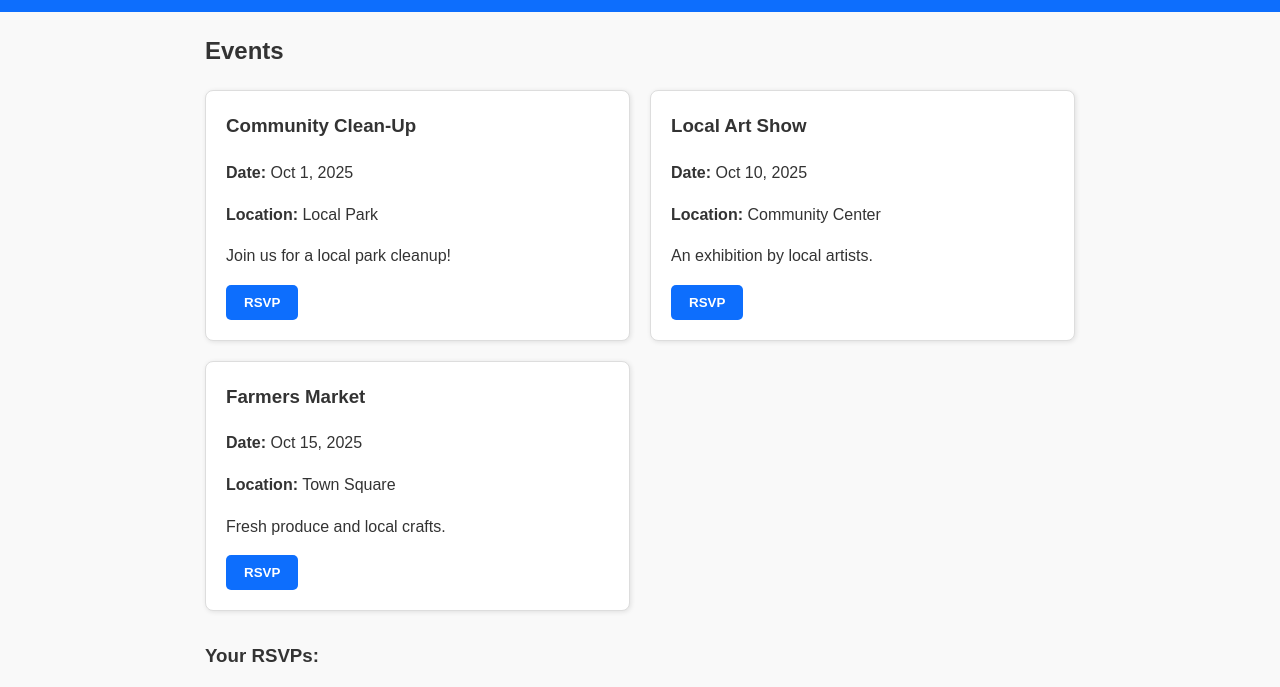
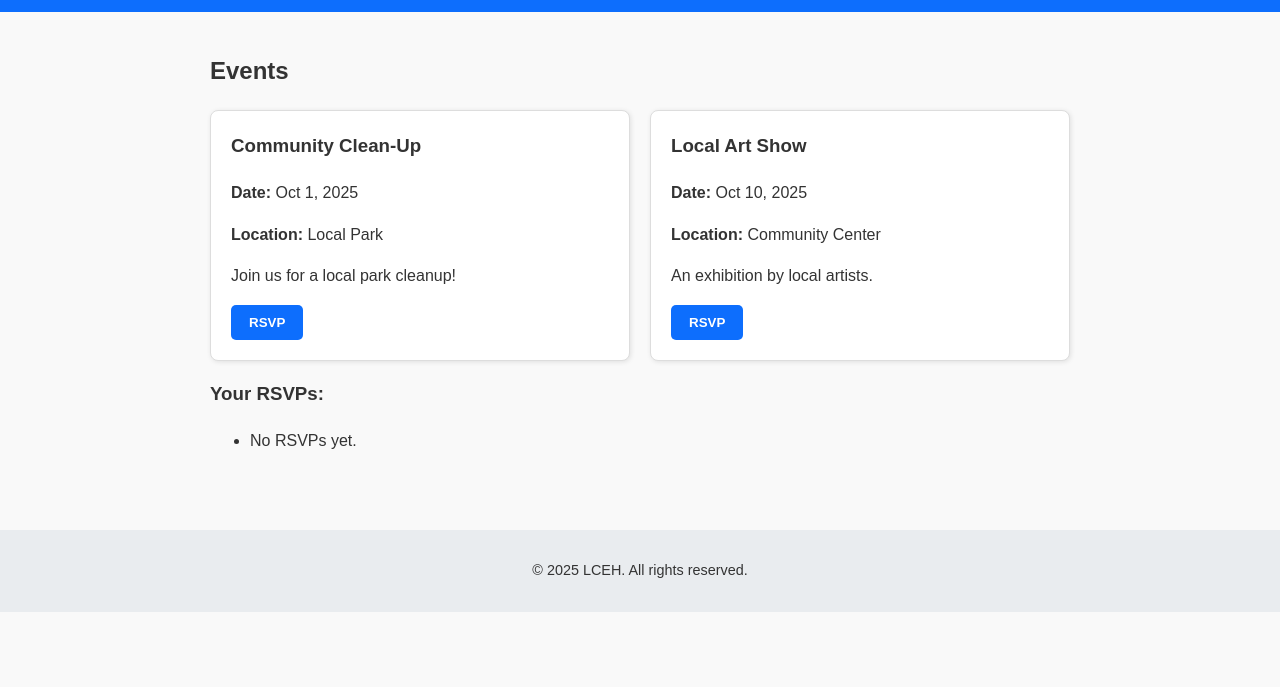
Before and after one commit to precious0011/cummunity-event-HP, a plain HTML site: page index.html in a window 1280 px wide. Both pictures are taken after a click on the link "Events". Shown: the part 64-751 px from the top of the page. Drawn offline with Linux system fonts and the light colour scheme.

Commit message:
Update index.html

```diff
--- a/index.html
+++ b/index.html
@@ -11,9 +11,9 @@
   body {
     font-family: Arial, sans-serif;
     margin: 0; padding: 0;
+    line-height: 1.6;
     background: #f9f9f9;
     color: #333;
-    line-height: 1.6;
   }
   header {
     background-color: #0d6efd;
@@ -38,9 +38,9 @@
     text-decoration: underline;
   }
   main {
+    padding: 20px;
     max-width: 900px;
-    margin: 20px auto;
-    padding: 0 15px;
+    margin: auto;
   }
   .hero {
     background-color: #e9ecef;
@@ -66,7 +66,6 @@
     display: grid;
     grid-template-columns: repeat(auto-fill,minmax(280px,1fr));
     gap: 20px;
-    margin-bottom: 30px;
   }
   .event-card {
     background-color: white;
@@ -91,19 +90,8 @@
     background-color: #084ecf;
   }
   .event-card button:disabled {
-    background-color: #6c757d;
+    background-color: gray;
     cursor: default;
-  }
-  #rsvp-list {
-    background: white;
-    padding: 20px;
-    border-radius: 8px;
-    box-shadow: 1px 1px 5px rgba(0,0,0,0.1);
-    max-width: 600px;
-    margin: auto;
-  }
-  #rsvp-list li {
-    margin-bottom: 10px;
   }
   footer {
     text-align: center;
@@ -112,7 +100,6 @@
     background-color: #e9ecef;
     margin-top: 40px;
   }
-  /* Hide all sections by default except active */
   section { display: none; }
   section.active { display: block; }
   form {
@@ -134,6 +121,9 @@
   label {
     font-weight: bold;
   }
+  #rsvp-list {
+    margin-top: 10px;
+  }
 </style>
 </head>
 <body>
@@ -153,18 +143,15 @@
   <section id="home" class="active hero">
     <h2>Welcome to Your Community Events Hub</h2>
     <p>Discover and attend events happening in your area.</p>
-    <a class="btn" onclick="showSection('events')">View Events</a>
+    <button class="btn" onclick="showSection('events')">View Events</button>
   </section>
 
   <!-- Events Section -->
   <section id="events">
     <h2>Events</h2>
     <div id="events-container" class="events-list"></div>
-
     <h3>Your RSVPs:</h3>
-    <ul id="rsvp-list">
-      <li>No RSVPs yet.</li>
-    </ul>
+    <ul id="rsvp-list"><li>No RSVPs yet.</li></ul>
   </section>
 
   <!-- Profile Section -->
@@ -182,7 +169,7 @@
       <input type="email" id="email" required /><br />
       <label for="password">Password:</label><br />
       <input type="password" id="password" required /><br /><br />
-      <button type="submit">Login</button>
+      <button type="submit" class="btn">Login</button>
     </form>
   </section>
 </main>
@@ -192,23 +179,6 @@
 </footer>
 
 <script>
-  // Show and hide sections
-  function showSection(id) {
-    const sections = document.querySelectorAll('main section');
-    sections.forEach(sec => sec.classList.remove('active'));
-    document.getElementById(id).classList.add('active');
-
-    if (id === 'events') {
-      loadEvents();
-      loadRSVPs();
-      updateProfileUI();
-    }
-    if (id === 'profile') {
-      updateProfileUI();
-    }
-  }
-
-  // Event data
   const eventsData = [
     {
       id: 1,
@@ -223,69 +193,63 @@
       date: "2025-10-10",
       location: "Community Center",
       description: "An exhibition by local artists."
-    },
-    {
-      id: 3,
-      title: "Farmers Market",
-      date: "2025-10-15",
-      location: "Town Square",
-      description: "Fresh produce and local crafts."
     }
   ];
 
-  // Load events into events section
+  function showSection(id) {
+    const sections = document.querySelectorAll('main section');
+    sections.forEach(sec => sec.classList.remove('active'));
+    document.getElementById(id).classList.add('active');
+
+    if (id === 'events') {
+      loadEvents();
+      showRsvps();
+    }
+    if (id === 'profile') {
+      updateProfileUI();
+    }
+  }
+
   function loadEvents() {
     const container = document.getElementById('events-container');
     container.innerHTML = '';
     eventsData.forEach(event => {
-      const div = document.createElement('div');
-      div.className = 'event-card';
-      div.innerHTML = `
+      const card = document.createElement('div');
+      card.className = 'event-card';
+      card.innerHTML = `
         <h3>${event.title}</h3>
-        <p><strong>Date:</strong> ${new Date(event.date).toLocaleDateString(undefined, {day: 'numeric', month: 'short', year: 'numeric'})}</p>
+        <p><strong>Date:</strong> ${new Date(event.date).toLocaleDateString(undefined, {day:'numeric', month:'short', year:'numeric'})}</p>
         <p><strong>Location:</strong> ${event.location}</p>
         <p>${event.description}</p>
-        <button onclick="rsvpEvent(${event.id})" id="rsvp-btn-${event.id}">RSVP</button>
+        <button onclick="rsvp(${event.id})" id="rsvp-btn-${event.id}">RSVP</button>
       `;
-      container.appendChild(div);
+      container.appendChild(card);
     });
-    // Disable RSVP buttons for already RSVPed events
-    const rsvps = JSON.parse(localStorage.getItem('rsvps')) || [];
-    rsvps.forEach(id => updateRSVPButton(id, true));
+    updateRsvpButtons();
   }
 
-  // RSVP handling
-  function rsvpEvent(id) {
+  function rsvp(eventId) {
     let rsvps = JSON.parse(localStorage.getItem('rsvps')) || [];
-    if (!rsvps.includes(id)) {
-      rsvps.push(id);
+    if (!rsvps.includes(eventId)) {
+      rsvps.push(eventId);
       localStorage.setItem('rsvps', JSON.stringify(rsvps));
-      alert('RSVP confirmed!');
-      updateRSVPButton(id, true);
-      loadRSVPs(); // refresh RSVP list
+      alert('You RSVP’d!');
+      loadEvents();
+      showRsvps();
     }
   }
 
-  function updateRSVPButton(id, disabled) {
-    const btn = document.getElementById('rsvp-btn-' + id);
-    if (btn) {
-      btn.disabled = disabled;
-      btn.textContent = disabled ? 'RSVPed' : 'RSVP';
-    }
-  }
-
-  // Load RSVPs for events section
-  function loadRSVPs() {
+  function showRsvps() {
     const rsvpList = document.getElementById('rsvp-list');
     rsvpList.innerHTML = '';
     const rsvps = JSON.parse(localStorage.getItem('rsvps')) || [];
-    if (rsvps.length === 0) {
+    if(rsvps.length === 0) {
       rsvpList.innerHTML = '<li>No RSVPs yet.</li>';
       return;
     }
     rsvps.forEach(id => {
       const event = eventsData.find(e => e.id === id);
-      if (event) {
+      if(event) {
         const li = document.createElement('li');
         li.textContent = `${event.title} - ${new Date(event.date).toLocaleDateString(undefined, {day:'numeric', month:'short', year:'numeric'})}`;
         rsvpList.appendChild(li);
@@ -293,7 +257,17 @@
     });
   }
 
-  // Login handling
+  function updateRsvpButtons() {
+    const rsvps = JSON.parse(localStorage.getItem('rsvps')) || [];
+    rsvps.forEach(id => {
+      const btn = document.getElementById(`rsvp-btn-${id}`);
+      if(btn) {
+        btn.disabled = true;
+        btn.textContent = 'RSVP’d';
+      }
+    });
+  }
+
   document.getElementById('login-form').addEventListener('submit', e => {
     e.preventDefault();
     const emailInput = document.getElementById('email').value;
@@ -302,14 +276,12 @@
     showSection('profile');
   });
 
-  // Update profile UI
   function updateProfileUI() {
     const emailSpan = document.getElementById('profile-email');
     const email = localStorage.getItem('userEmail') || 'Community Member';
     emailSpan.textContent = email;
   }
 
-  // Logout
   function logout() {
     localStorage.removeItem('userEmail');
     localStorage.removeItem('rsvps');
@@ -317,7 +289,7 @@
     showSection('home');
   }
 
-  // On page load, show home
+  // Show home on page load
   showSection('home');
 </script>
 
```
